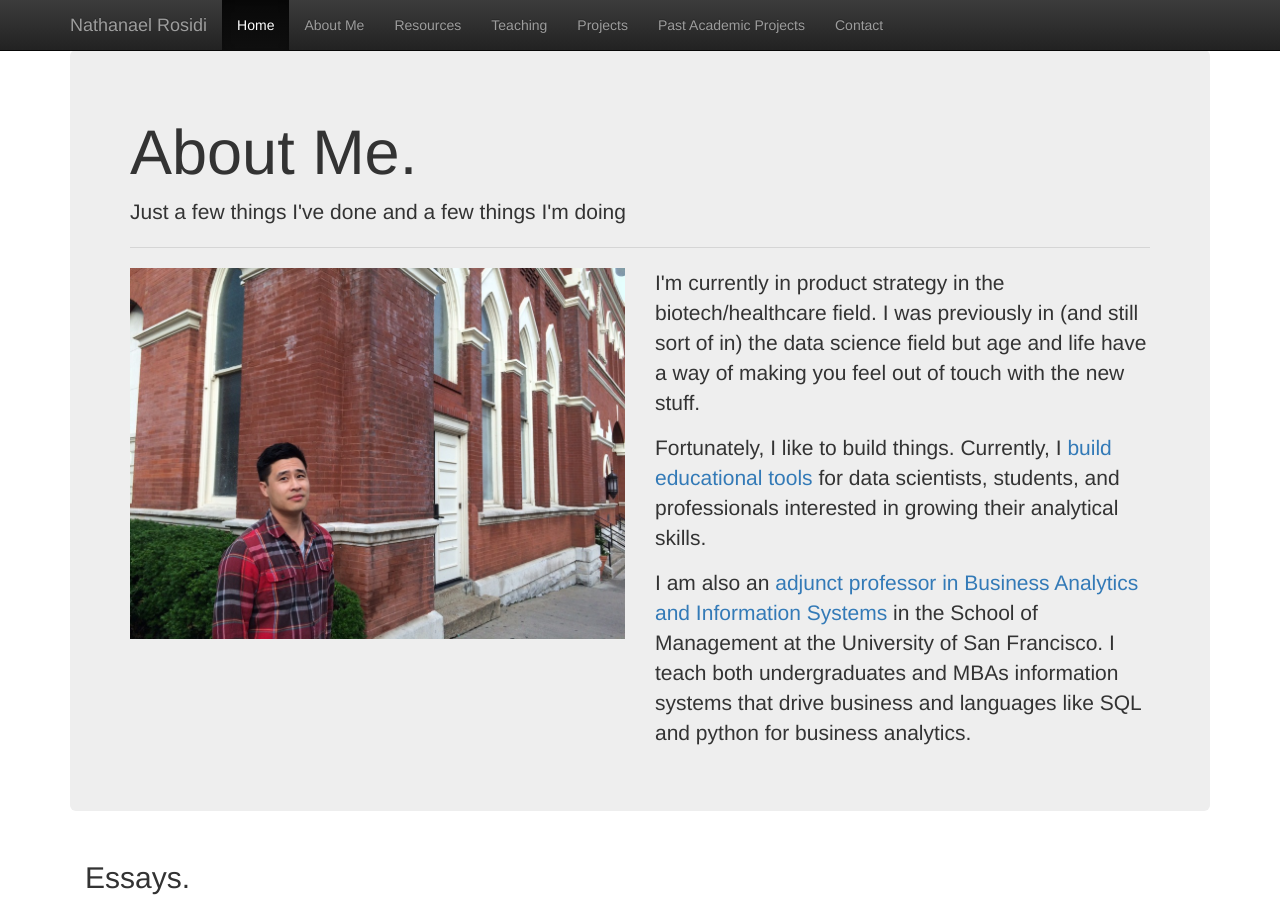
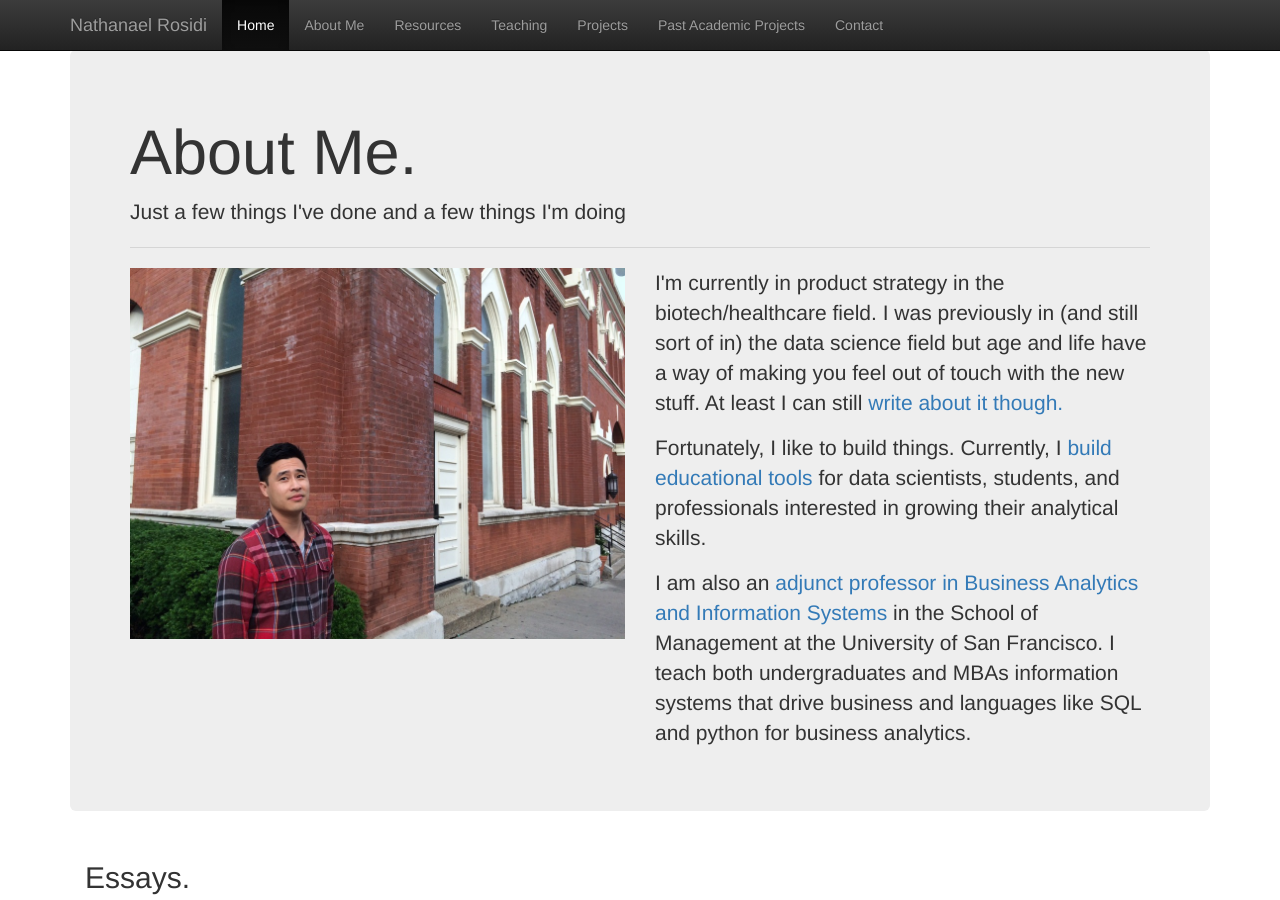
Before and after one commit to nlrosidi/nlrosidi.github.io, a Jekyll site: the page index.html, which Jekyll copies as it is, in a window 1280 px wide and 900 px high. Built offline with Jekyll 4.4.1, drawn with Linux system fonts in a browser that asks for light colours; nearby versions of some CDN libraries.

Commit message:
Update index.html

```diff
--- a/index.html
+++ b/index.html
@@ -61,7 +61,7 @@
             <div class="row">
                 <div class="col-md-6"><img src="assets/nlrosidi.jpg" alt="Nathanael Rosidi" class="img-responsive"></div>
 		<div class="col-md-6">
-                    <p>I'm currently in product strategy in the biotech/healthcare field. I was previously in (and still sort of in) the data science field but age and life have a way of making you feel out of touch with the new stuff. </p>
+                    <p>I'm currently in product strategy in the biotech/healthcare field. I was previously in (and still sort of in) the data science field but age and life have a way of making you feel out of touch with the new stuff. At least I can still <a target="_blank" href="https://medium.com/@nathanrosidi">write about it though.</a></p>
 		    <p>Fortunately, I like to build things. Currently, I <a target="_blank" href="https://platform.stratascratch.com"> build educational tools</a> for data scientists, students, and professionals interested in growing their analytical skills.</p>
                     <p>I am also an <a target="_blank" href="https://www.usfca.edu/management/faculty/nathanael-rosidi">adjunct professor in Business Analytics and Information Systems</a> in the School of Management at the University of San Francisco. I teach
                 	both undergraduates and MBAs information systems that drive business and languages like SQL and python for business analytics.</p>
```
